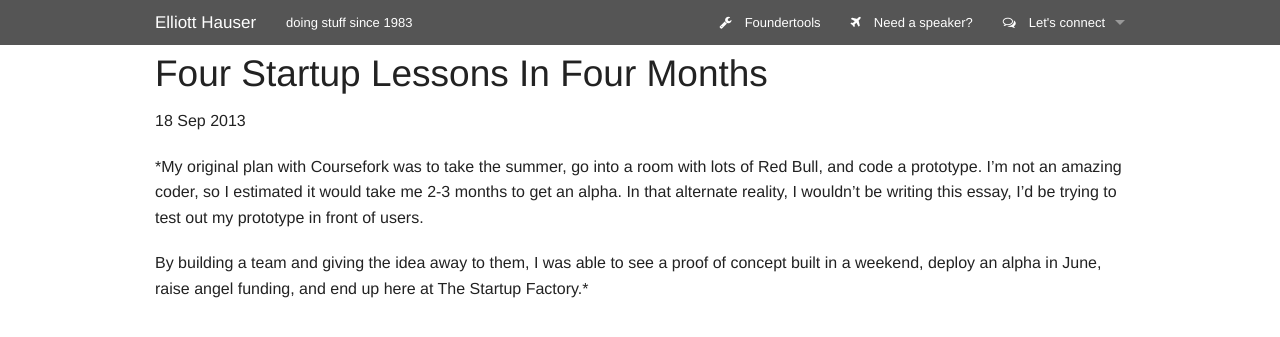
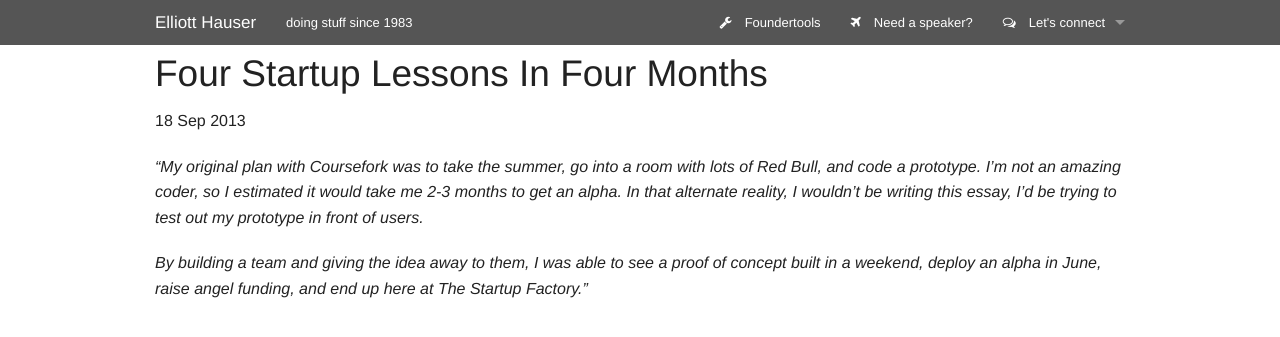
Before and after one commit to eah13/eah13.github.io, a Jekyll site: the page built from _posts/2013/2013-09-18-four-startup-lessons-in-four-months.md, in a window 1280 px wide. Shown: the top 337 px of the page. Built offline with Jekyll 4.4.1, drawn with Linux system fonts in a browser that asks for light colours; nearby versions of some CDN libraries.

Commit message:
Update 2013-09-18-four-startup-lessons-in-four-months.md

```diff
--- a/_posts/2013/2013-09-18-four-startup-lessons-in-four-months.md
+++ b/_posts/2013/2013-09-18-four-startup-lessons-in-four-months.md
@@ -2,6 +2,6 @@
 layout: post
 link: http://www.exitevent.com/four-startup-lessons-in-four-months-13918.asp
 ---
-*My original plan with Coursefork was to take the summer, go into a room with lots of Red Bull, and code a prototype. I'm not an amazing coder, so I estimated it would take me 2-3 months to get an alpha. In that alternate reality, I wouldn't be writing this essay, I'd be trying to test out my prototype in front of users.
+*"My original plan with Coursefork was to take the summer, go into a room with lots of Red Bull, and code a prototype. I'm not an amazing coder, so I estimated it would take me 2-3 months to get an alpha. In that alternate reality, I wouldn't be writing this essay, I'd be trying to test out my prototype in front of users.*
 
-By building a team and giving the idea away to them, I was able to see a proof of concept built in a weekend, deploy an alpha in June, raise angel funding, and end up here at The Startup Factory.*
+*By building a team and giving the idea away to them, I was able to see a proof of concept built in a weekend, deploy an alpha in June, raise angel funding, and end up here at The Startup Factory."*
```
